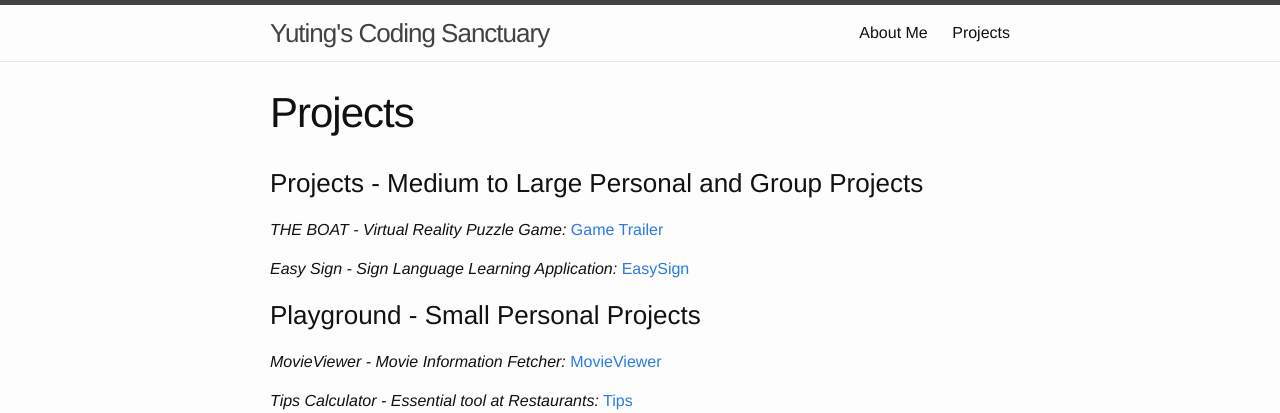
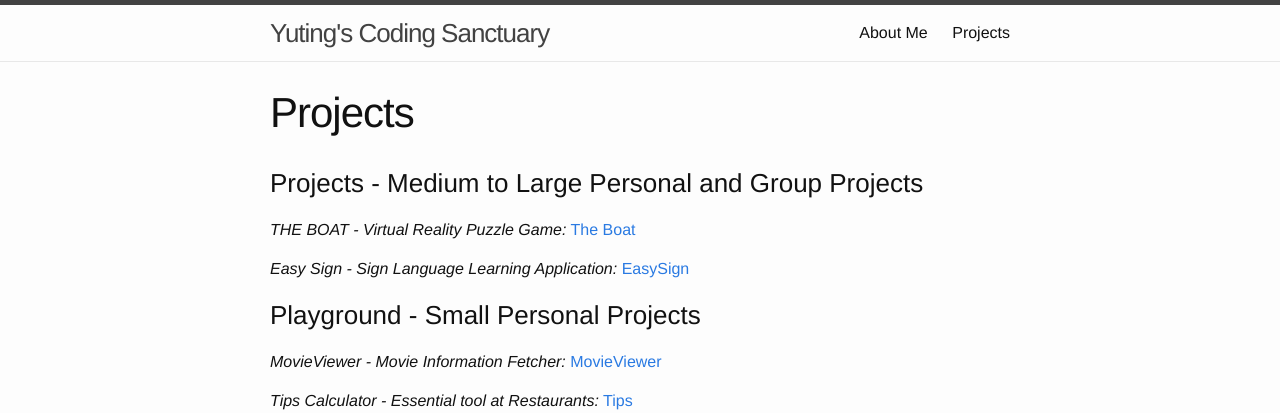
Before and after one commit to khaledlooda/yuting-zhang.github.io, a Jekyll site: the page built from projects.md, in a window 1280 px wide. Shown: the top 413 px of the page. Built offline with Jekyll 4.4.1, drawn with Linux system fonts in a browser that asks for light colours.

Commit message:
bug fixing

```diff
--- a/projects.md
+++ b/projects.md
@@ -5,7 +5,7 @@ permalink: /projects/
 ---
 ### Projects - Medium to Large Personal and Group Projects
 
-*THE BOAT - Virtual Reality Puzzle Game:* [Game Trailer] [Website]
+*THE BOAT - Virtual Reality Puzzle Game:* [The Boat]
 
 *Easy Sign - Sign Language Learning Application:* [EasySign]
 
@@ -23,4 +23,4 @@ permalink: /projects/
 [Tips]:https://yuting-zhang.github.io/Tips
 [BellSystem]:https://yuting-zhang.github.io/Bell-System-3.0
 [Game Trailer]:https://www.youtube.com/watch?v=S-Fdo_UYzQQ
-[Website]:https://yuting-zhang.github.io/theBoat/
+[The Boat]:https://yuting-zhang.github.io/theBoat/
```
